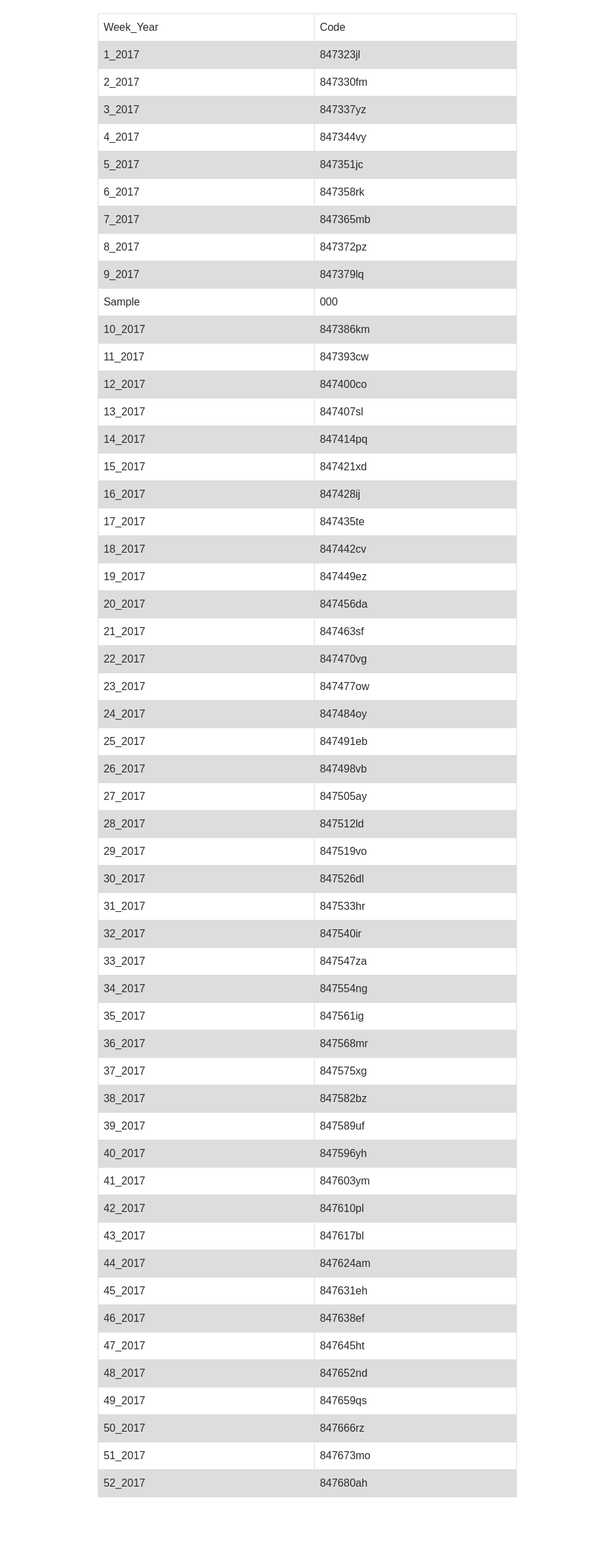
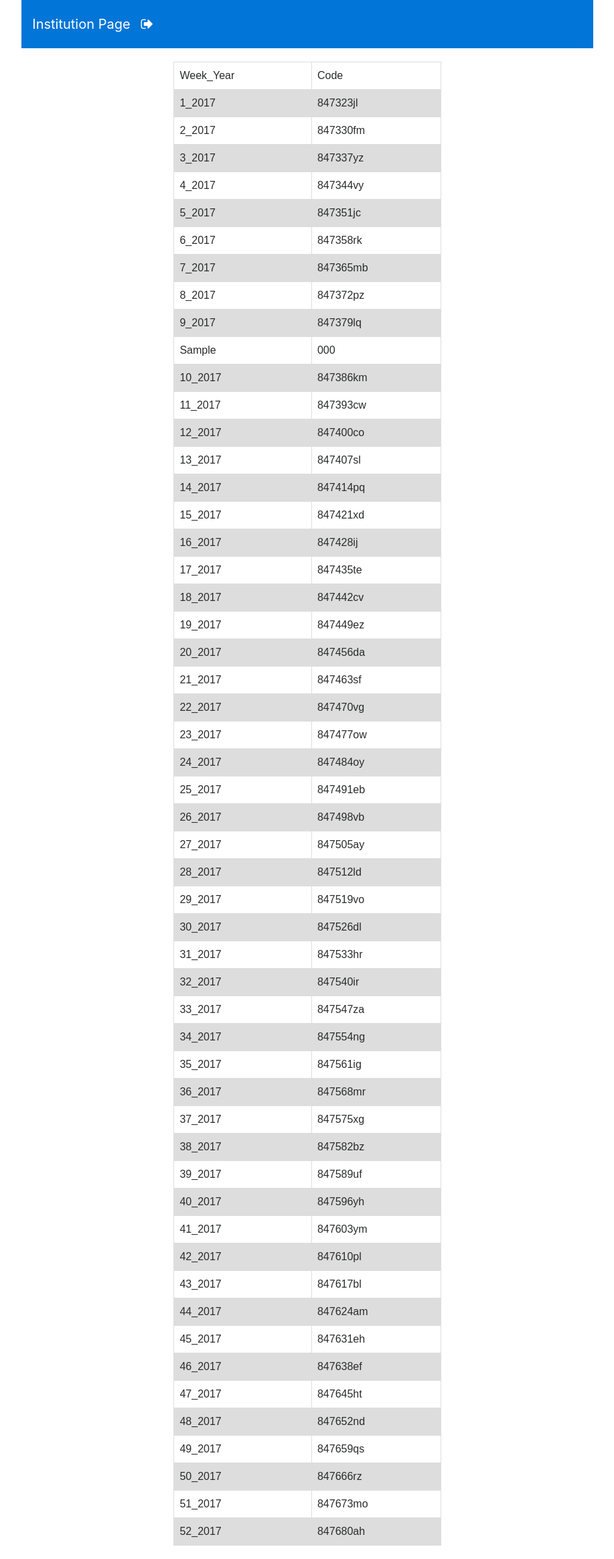
Before and after one commit to Dollium/MobileCulture_proj, a PHP site: page /Institution.php in a window 1280 px wide. Shown: the whole page at 67% size, without its empty margins (181-1098 px from the left). Before the commit the page ends 2235 px from the top, so only its background shows below. Run offline with PHP 8.4, Linux system fonts and the light colour scheme; the visitor is signed in with stand-in values (Sample User, id 1); tables that the repository leaves empty or names only in its code hold one stand-in row (values such as "Sample post"); some libraries are stand-ins or nearby versions.

Commit message:
Institution user auth and delete teacher redirect

```diff
--- a/Institution.php
+++ b/Institution.php
@@ -3,7 +3,11 @@ include 'config.php';
 session_start();
 ini_set('display_errors', 1);
 error_reporting(E_ALL);
-$_SESSION['institutionID'] = 1;
+$ID = $_SESSION['id'];
+$sql_inst = "SELECT * FROM institution WHERE institution_user_id='$ID'";
+$result_inst= mysqli_query($conn,$sql_inst);
+$row_inst = $result_inst->fetch_assoc();
+$_SESSION['institutionID'] = $row_inst['institution_id'];
 $inst=$_SESSION['institutionID'];
 ?>
 
@@ -24,6 +28,26 @@ $inst=$_SESSION['institutionID'];
 </head>
 
 <body>
+	<div class="col-lg-8 container" style="background-color: #FFF;">
+      <?php if($_SESSION["isInstitution"] == true) { ?>
+        <div class="row">
+
+            <nav class="col-lg-12 navbar navbar-toggleable-md navbar-inverse bg-primary centered">
+                <button class="navbar-toggler navbar-toggler-right" type="button" data-toggle="collapse" data-target="#navbarSupportedContent" aria-controls="navbarSupportedContent" aria-expanded="false" aria-label="Toggle navigation">
+                  <span class="navbar-toggler-icon"></span>
+                </button>
+                <a class="navbar-brand" href="#">Institution Page</a>
+
+                <div class="collapse navbar-collapse" id="navbarSupportedContent">
+                    <a class="navbar-brand pull-sm-right mr-0" style="padding-right: 30px;" href="logout.php"><i class="fa fa-sign-out" aria-hidden="true"></i>
+                </a>
+                </div>
+              </nav>
+            <br>
+        	<br>
+        	<br>
+        </div>
+        <div class="row">
         <div class="col-lg-8 container" style="background-color: #FFF;">
 			<div class="logTable">
 				<table>
@@ -58,6 +82,32 @@ $inst=$_SESSION['institutionID'];
 		        </table>
 			</div>
 		</div>
+	</div>
+<?php }
+else{ ?>
+
+                  <div class="row">
+                      <nav class="col-lg-12 navbar navbar-toggleable-md navbar-inverse bg-primary centered">
+                      	<button class="navbar-toggler navbar-toggler-right" type="button" data-toggle="collapse" data-target="#navbarSupportedContent" aria-controls="navbarSupportedContent" aria-expanded="false" aria-label="Toggle navigation">
+            				<span class="navbar-toggler-icon"></span>
+            			</button>
+
+                        <a class="navbar-brand" href="#">Logo</a>
+                        <a class="navbar-brand pull-sm-right mr-0" style="padding-right: 30px;" href="index.php"><i class="fa fa-sign-out" aria-hidden="true"></i></a>
+                      </nav>
+                      <br>
+                  </div>
+
+                  <br>
+                  <br>
+                  <!-- /navbar -->
+                  <div class="restrict"><?php echo "You are not authorized to access this page."; ?> </div>
+                      <br>
+          <?php
+          }
+          ?>
+    </div>
+
 	<!-- jQuery first, then bootstrap js -->
     <script src="https://code.jquery.com/jquery-3.1.1.slim.min.js" integrity="sha384-A7FZj7v+d/sdmMqp/nOQwliLvUsJfDHW+k9Omg/a/EheAdgtzNs3hpfag6Ed950n" crossorigin="anonymous"></script>
     <script src="https://cdnjs.cloudflare.com/ajax/libs/tether/1.4.0/js/tether.min.js" integrity="sha384-DztdAPBWPRXSA/3eYEEUWrWCy7G5KFbe8fFjk5JAIxUYHKkDx6Qin1DkWx51bBrb" crossorigin="anonymous"></script>
```
Also changed, not shown: login.php (+7 -7 lines). Lines whose indentation alone changed are shown as unchanged.
